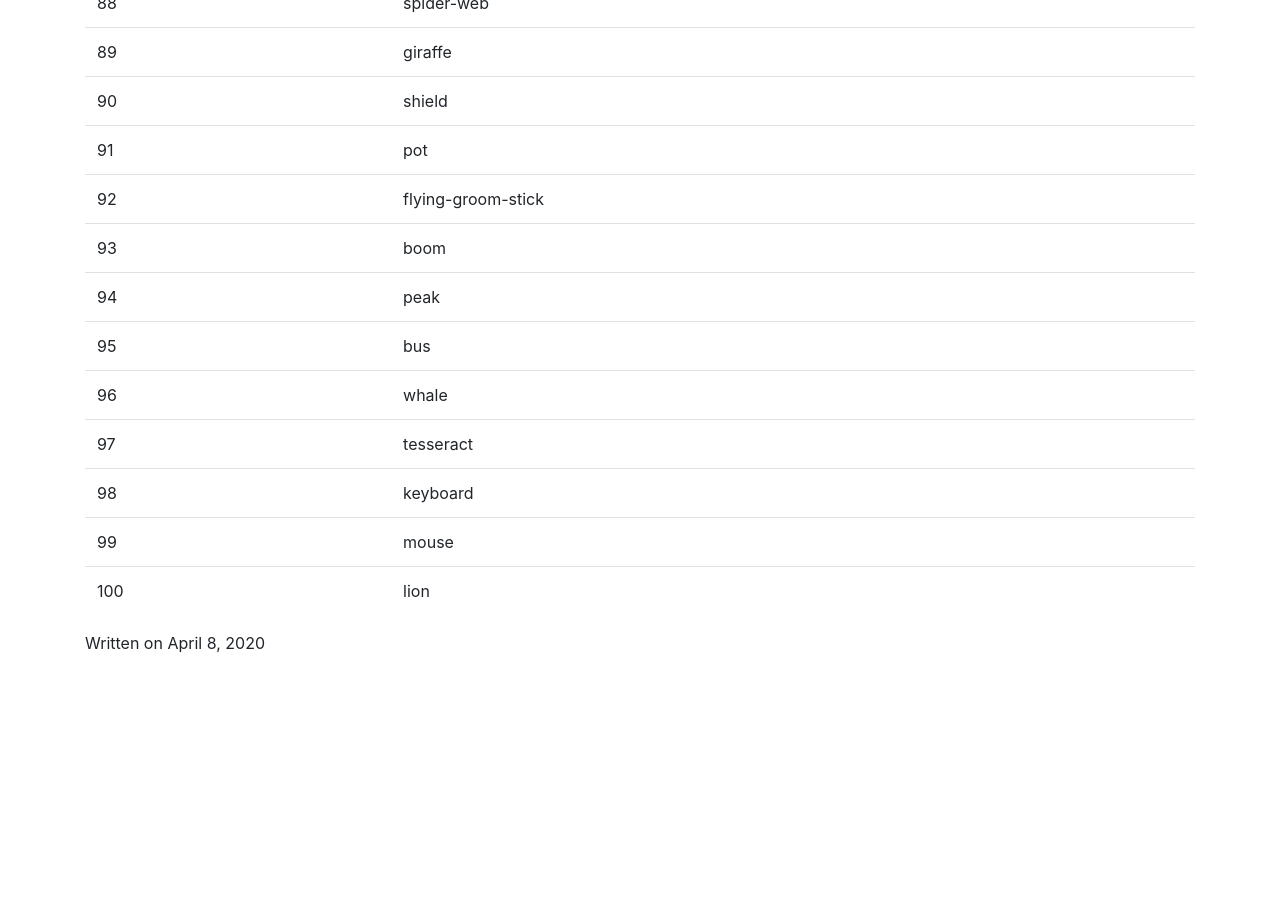
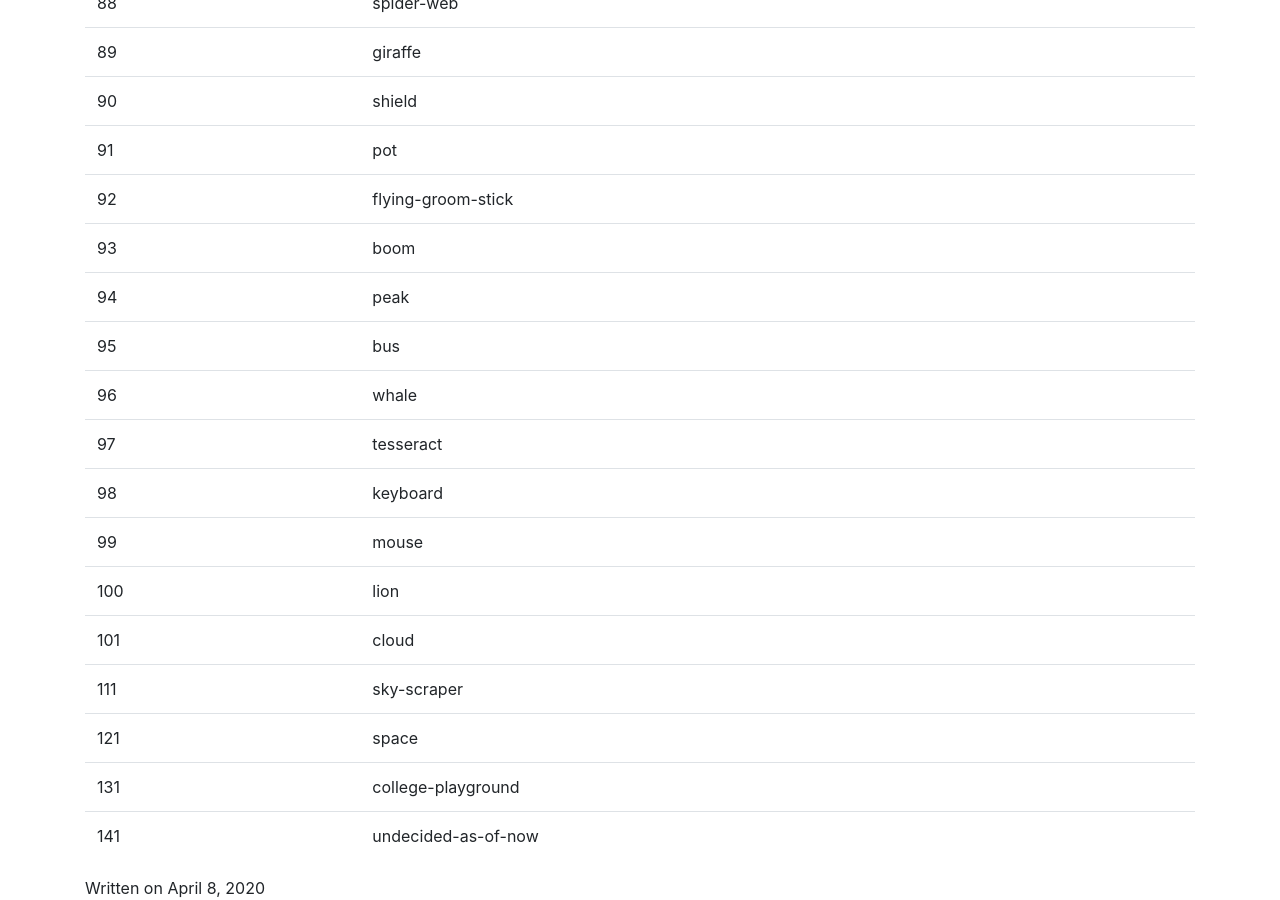
Before and after one commit to smvamsi96/smvamsi96.github.io, a Jekyll site: the page index.html, which Jekyll copies as it is, in a window 1280 px wide and 900 px high, scrolled down 4865 px. Built offline with Jekyll 4.4.1, drawn with Linux system fonts in a browser that asks for light colours; before the commit the page ends 5520 px from its top, so only the background shows below that.

Commit message:
new-hooks

```diff
--- a/index.html
+++ b/index.html
@@ -670,6 +670,38 @@
 					</tr>
 
 
+					<tr>
+						<td>101</td>
+						<td>cloud</td>
+					</tr>
+
+
+					<tr>
+						<td>111</td>
+						<td>sky-scraper</td>
+					</tr>
+
+
+					<tr>
+						<td>121</td>
+						<td>space</td>
+					</tr>
+
+
+					<tr>
+						<td>131</td>
+						<td>college-playground</td>
+					</tr>
+
+
+					<tr>
+						<td>141</td>
+						<td>undecided-as-of-now</td>
+					</tr>
+
+
+
+
 			</tbody>
 		</table>
 	</div>
```
Also changed, not shown: 1 other file.
